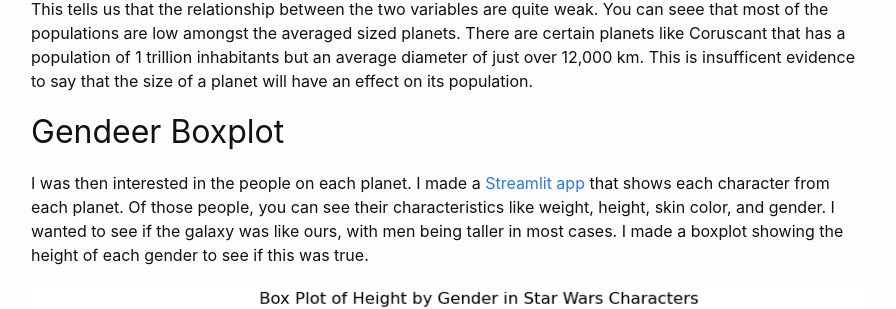
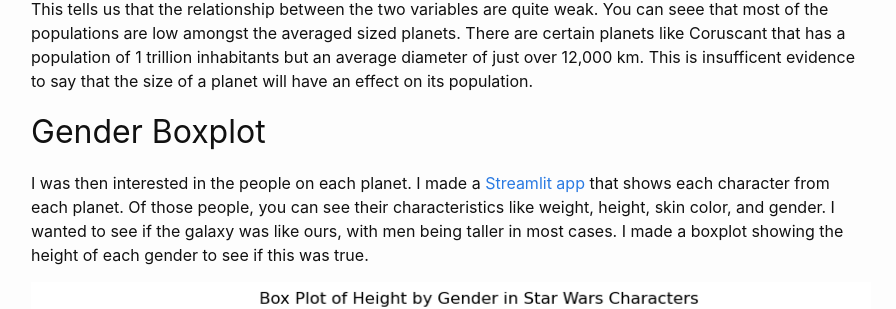
Before and after one commit to boi-andy/my-blog, a Jekyll site: the page built from _posts/2023-11-14-EDA.md, in a window 1280 px wide and 900 px high, scrolled down 4577 px. Shown: the part 148-457 px from the top of the window, without its empty margins (189-1085 px from the left). Built offline with Jekyll 4.4.1, drawn with Linux system fonts in a browser that asks for light colours; comment, search, counter and statistics services are not loaded.

Commit message:
gender heading typo

```diff
--- a/_posts/2023-11-14-EDA.md
+++ b/_posts/2023-11-14-EDA.md
@@ -71,7 +71,7 @@ Although size of the planet is interesting, I wanted to seee how many people liv
 The correlation coefficent of the diameter and population of a planet is 0.33 and has a R-squared value of 0.11. This tells us that the relationship between the two variables are quite weak. You can seee that most of the populations are low amongst the averaged sized planets. There are certain planets like Coruscant that has a population of 1 trillion inhabitants but an average diameter of just over 12,000 km. This is insufficent evidence to say that the size of a planet will have an effect on its population.
 
 
-## Gendeer Boxplot
+## Gender Boxplot
 
 I was then interested in the people on each planet. I made a [Streamlit app](https://starwarsplanets.streamlit.app/) that shows each character from each planet. Of those people, you can see their characteristics like weight, height, skin color, and gender. I wanted to see if the galaxy was like ours, with men being taller in most cases. I made a boxplot showing the height of each gender to see if this was true.
 
```
